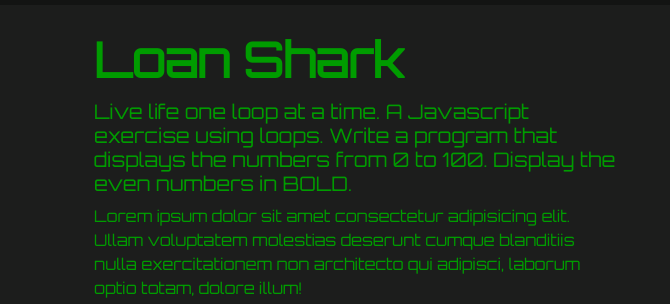
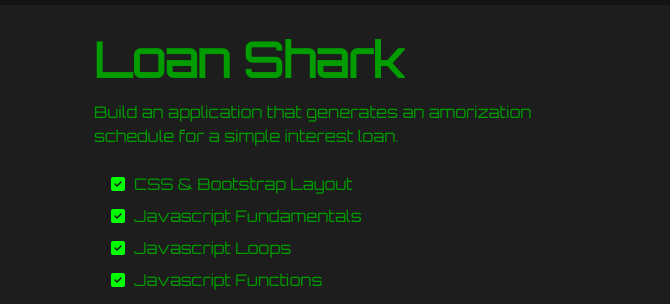
Before and after one commit to Ryan-Jonah/LoanShark, a plain HTML site: page index.html in a window 1280 px wide. Shown: the part 60-364 px from the top of the page, 0-670 px from the left. Drawn offline with nearby package versions, Linux system fonts and the light colour scheme.

Commit message:
Updated description

```diff
--- a/index.html
+++ b/index.html
@@ -62,11 +62,7 @@
             <div class="row row-cols-1 row-cols-md-2 g-5 py-5">
                 <div class="col order-last order-md-first">
                     <h1 class="display-5 fw-bold lh-1 mb-3">Loan Shark</h1>
-                    <h4 class="lead">Live life one loop at a time. A Javascript exercise using loops. Write a
-                        program that displays the numbers from 0 to 100. Display the even numbers in
-                        <strong>BOLD.</strong>
-                    </h4>
-                    <p>Lorem ipsum dolor sit amet consectetur adipisicing elit. Ullam voluptatem molestias deserunt cumque blanditiis nulla exercitationem non architecto qui adipisci, laborum optio totam, dolore illum!
+                    <p>Build an application that generates an amorization schedule for a simple interest loan.
                     </p>
                     <ul class="fa-ul pt-2 checklist">
                         <li class="text-green mb-2"><span class="fa-li text-green-strong"><i class="fas fa-check-square"></i></span>CSS & Bootstrap Layout</li>
```
